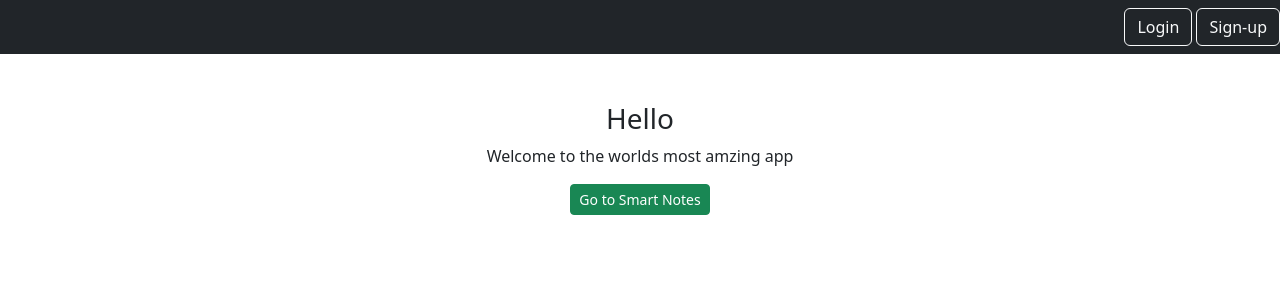
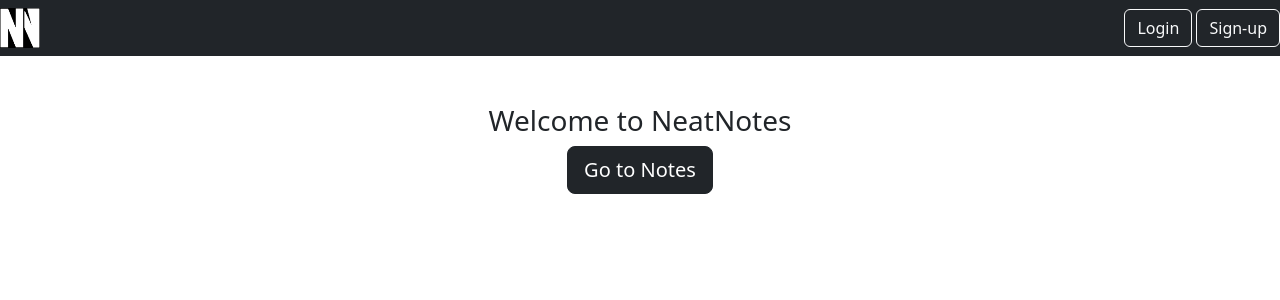
Before and after one commit to BrendanChing/NeatNotes, a Django app: page / in a window 1280 px wide. Shown: the top 300 px of the page. Run offline with Django 5.2, Linux system fonts and the light colour scheme.

Commit message:
added logo image and favicon

```diff
--- a/home/templates/home/welcome.html
+++ b/home/templates/home/welcome.html
@@ -6,9 +6,8 @@
 <div class="row">
     <div class="col">
         <div class="home-holder text-center">
-            <h1 class="fs-3">Hello</h1>
-            <p>Welcome to the worlds most amzing app</p>
-            <a href="{% url 'notes.list' %}" class="btn btn-success btn-sm">Go to Smart Notes</a>
+            <h1 class="fs-3">Welcome to NeatNotes</h1>
+            <a href="{% url 'notes.list' %}" class="btn btn-dark btn-lg">Go to Notes</a>
         </div>
     </div>
 </div>
--- a/notes/templates/notes/notes_list.html
+++ b/notes/templates/notes/notes_list.html
@@ -38,8 +38,7 @@
 {% else %}
     <!-- Display all notes vertically centered -->
     <div class="row">
-        <div class="col-md-6">
-            <h2 class="fs-3 text-center">All Notes</h2>
+        <div class="col-md-12">
             {% for note in notes %}
                 <div class="mb-3 d-flex justify-content-center">
                     <a href="{% url 'notes_detail' pk=note.id %}" class="btn btn-dark btn-sm fs-5">{{ note.title }}</a>
--- /dev/null
+++ b/static/css/style.css
@@ -0,0 +1,6 @@
+.logo {
+    background-image: url("../images/NeatNotesLogo.jpg");
+    position: absolute;
+    object-fit: contain;
+
+}
--- a/static/templates/base.html
+++ b/static/templates/base.html
@@ -5,13 +5,15 @@
     <meta charset="UTF-8">
     <meta name="viewport" content="width=device-width, initial-scale=1.0">
     <link rel="stylesheet" href="https://cdn.jsdelivr.net/npm/bootstrap@5.3.3/dist/css/bootstrap.min.css">
+    <link rel="icon" type="image/x-icon" href="{% static 'images/NeatNotesLogoBlack.jpg' %}">
     <title>NeatNotes</title>
 </head>
 <body>
 
     <nav class="navbar navbar-dark bg-dark">
+        <img src="{% static 'images/NeatNotesLogo.jpg' %}" alt="Image of Logo" height="40" width="40">
+
         <div class="ms-auto">
-
             {% if user.is_authenticated %}
                 <a href="{% url 'notes.list' %}" class="btn btn-outline-light">Home</a>
                 <a href="{% url 'notes.new' %}" class="btn btn-outline-light">New Note</a>
```
Also changed, not shown: static/images/NeatNotesLogo.jpg (added), static/images/NeatNotesLogoBlack.jpg (added).
